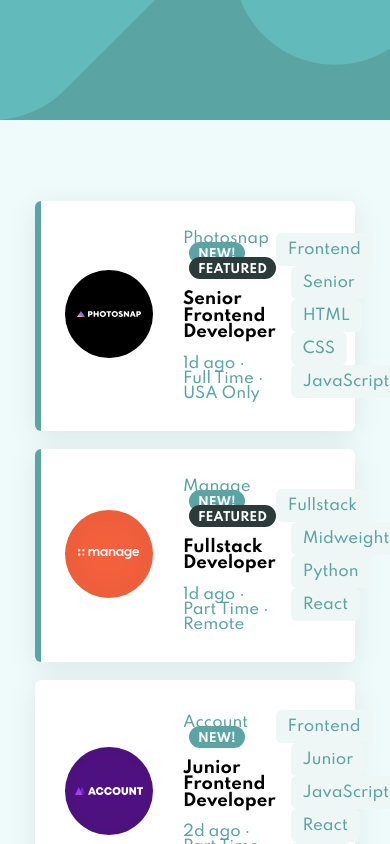
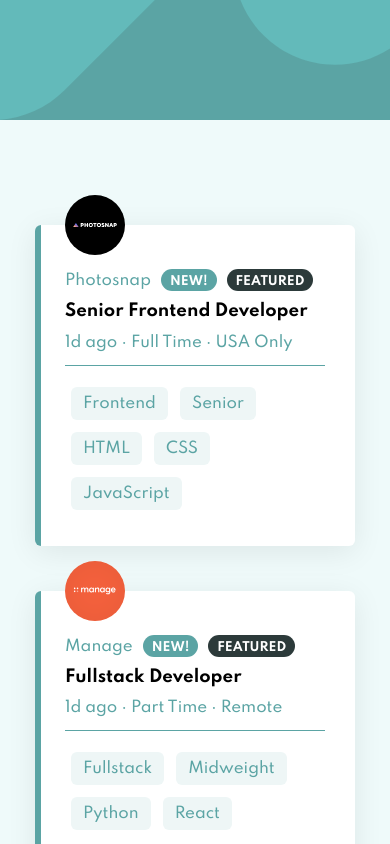
Before and after one commit to felipeog/fm-job-listing, a React (Create React App) app: page / in a window 390 px wide. Shown: the top 844 px of the page. Built offline with nearby package versions, Linux system fonts and the light colour scheme.

Commit message:
Add mobile version

```diff
--- a/src/components/FiltersHeader/index.scss
+++ b/src/components/FiltersHeader/index.scss
@@ -27,7 +27,7 @@
     font-size: 1rem;
     font-weight: bold;
     color: $primary;
-    margin-left: auto;
+    margin: 0.4rem 0 0.4rem auto;
     padding: 0.6rem 0;
     background: none;
     border: none;
--- a/src/components/Job/index.js
+++ b/src/components/Job/index.js
@@ -18,7 +18,7 @@ function Job({ job }) {
   return (
     <article className={`Job${isFeatured ? ' Job--is-featured' : ''}`}>
       <div className="Job__logo">
-        <img src={logo} alt={company} />
+        <img className="Job__image" src={logo} alt={company} />
       </div>
       <div className="Job__content">
         <p className="Job__company">
--- a/src/components/Job/index.scss
+++ b/src/components/Job/index.scss
@@ -2,15 +2,10 @@
 
 .Job {
   display: flex;
-  align-items: center;
   background-color: #fff;
   border-radius: $border-radius;
   box-shadow: $box-shadow;
   padding: 2rem;
-
-  &__logo {
-    margin-right: 2em;
-  }
 
   &__company {
     color: $primary;
@@ -49,8 +44,42 @@
   &.Job--is-featured {
     box-shadow: $box-shadow, 4.4rem 0 0 -4rem $primary inset;
   }
+}
 
-  .TabletList {
-    margin-left: auto;
+@media screen and (min-width: 1060px) {
+  .Job {
+    align-items: center;
+
+    &__logo {
+      margin-right: 2em;
+    }
+
+    .TabletList {
+      margin-left: auto;
+    }
   }
 }
+
+@media screen and (max-width: 1059px) {
+  .Job {
+    flex-direction: column;
+    margin-top: 3rem;
+
+    &__logo {
+      margin-top: -4em;
+    }
+
+    &__image {
+      width: 4rem;
+    }
+
+    &__content {
+      margin: 1rem 0;
+    }
+
+    .TabletList {
+      border-top: 0.1rem solid $primary;
+      padding-top: 1rem;
+    }
+  }
+}
--- a/src/components/TabletList/index.scss
+++ b/src/components/TabletList/index.scss
@@ -2,7 +2,7 @@
   display: flex;
   flex-wrap: wrap;
 
-  &__item + &__item {
-    margin-left: 1rem;
+  &__item {
+    margin: 0.4rem;
   }
 }
```
